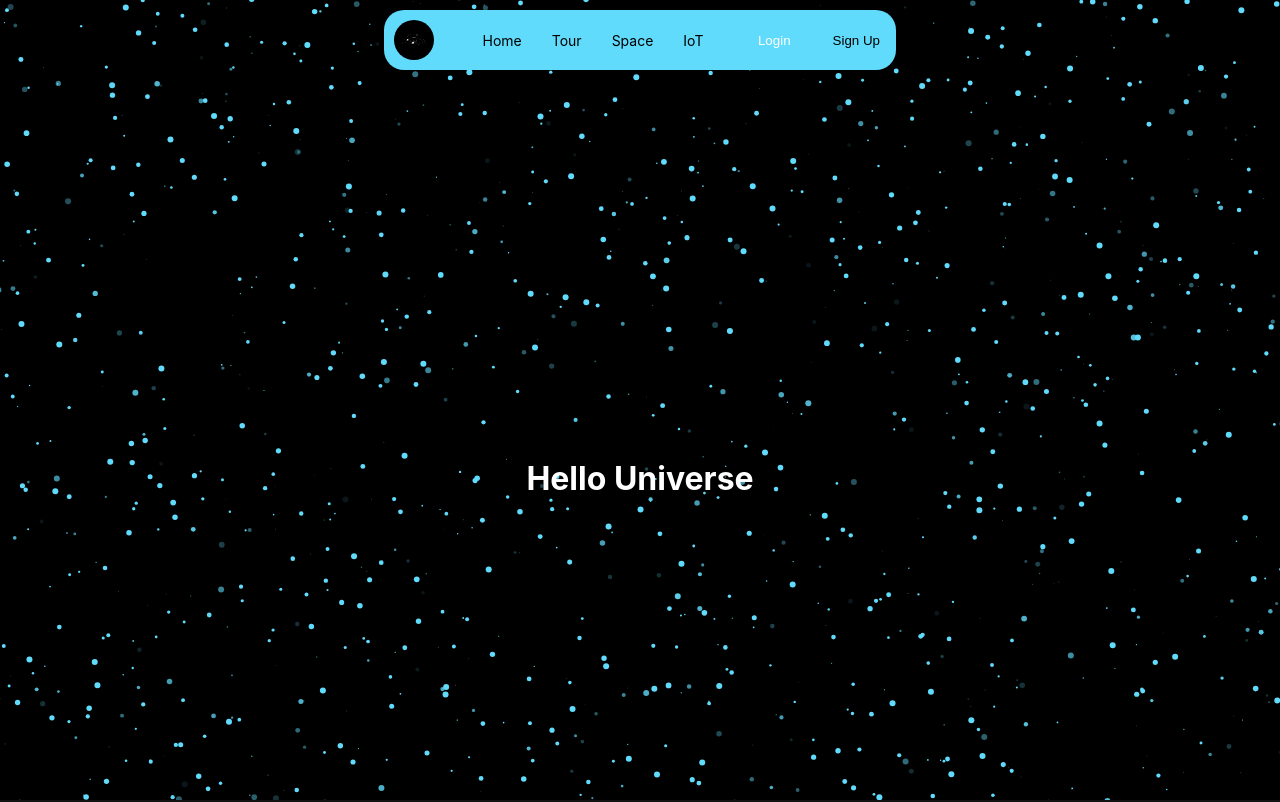
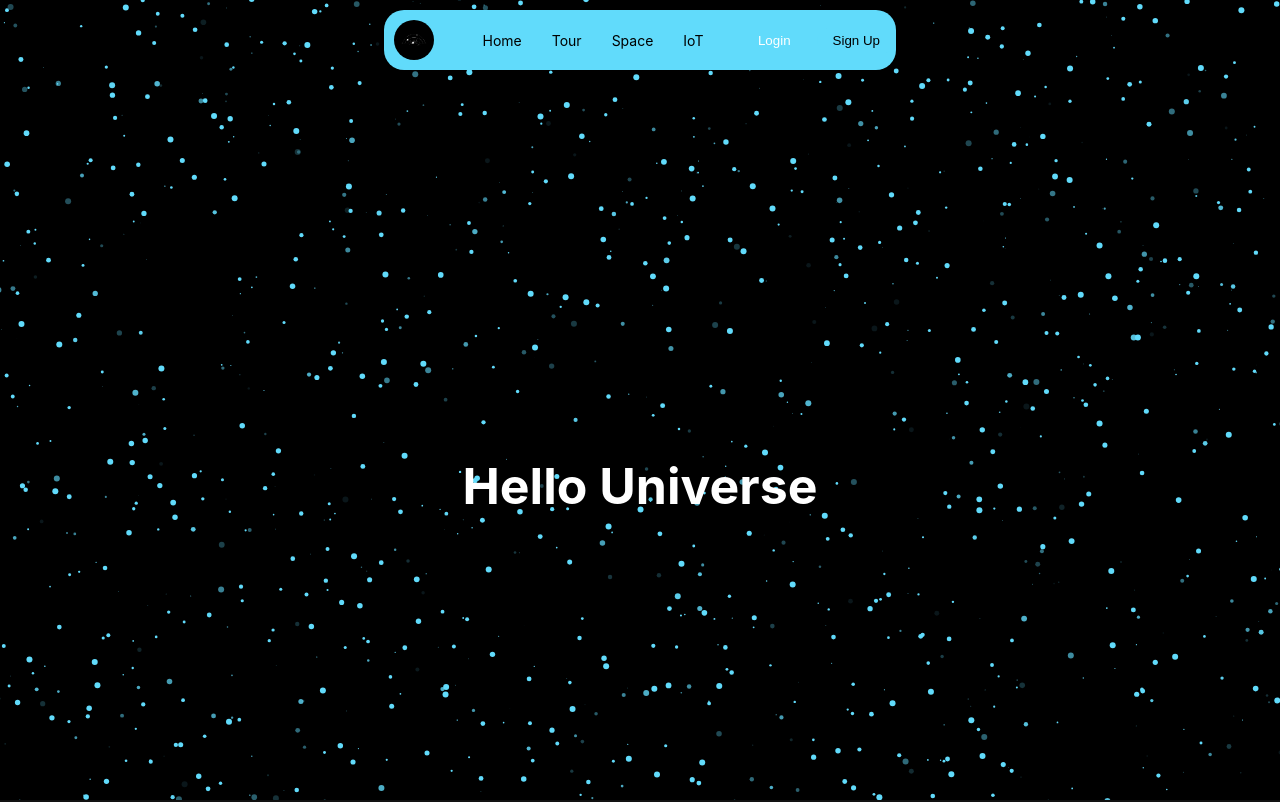
Before and after one commit to kawthar-shameseldeen/Space-Journey-Front, a React (Create React App) app in the folder space-journey/: page /home in a window 1280 px wide. Shown: the top 802 px of the page. Built offline with nearby package versions, Linux system fonts and the light colour scheme.

Commit message:
added content style

```diff
--- a/space-journey/src/pages/home/home.css
+++ b/space-journey/src/pages/home/home.css
@@ -39,6 +39,11 @@
   gap: 20px;
 }
 
+.content {
+  z-index: 10;
+  position: relative;
+  font-size: 25px;
+}
 
 .navbar {
   display: flex;
```
